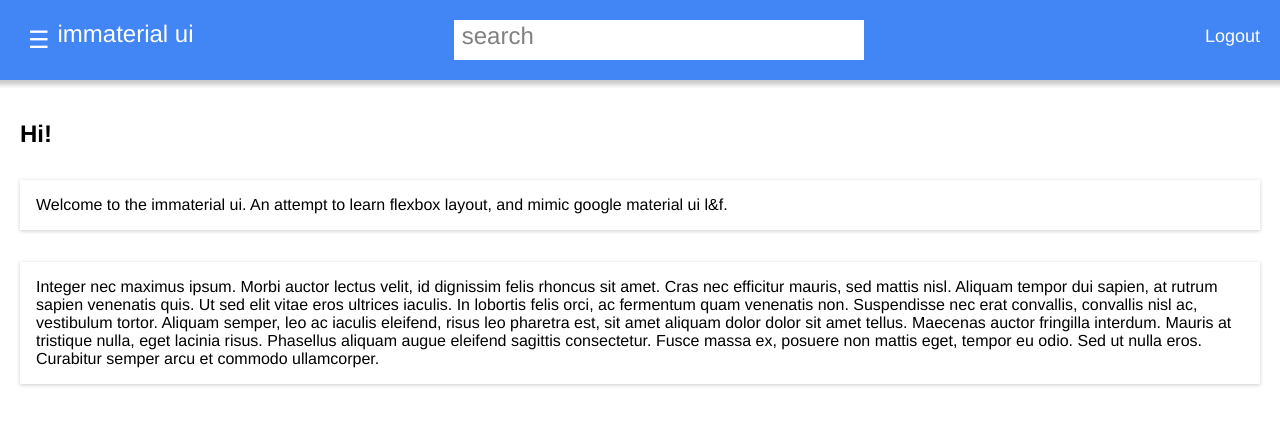
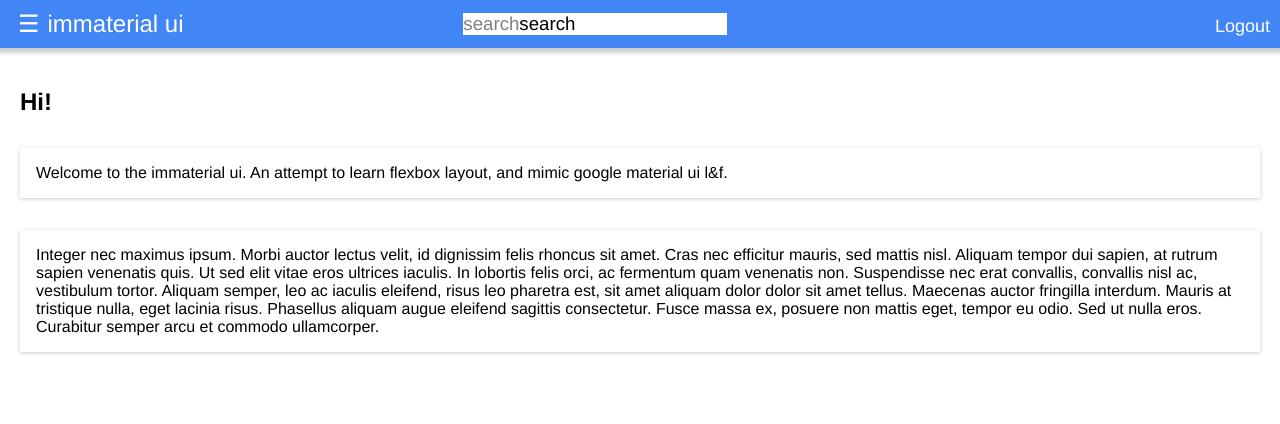
Before and after one commit to pokle/immaterial-ui, a plain HTML site: page index.html in a window 1280 px wide. Drawn offline with Linux system fonts and the light colour scheme.

Commit message:
Fixed up some nav and menu styling issues

```diff
--- a/index.html
+++ b/index.html
@@ -23,13 +23,14 @@
       </ul>
     </nav>
 
+    <div class="sideNavContent">
       <div class="page">
         <header>
           <button id="navButton" onclick="toggleSideNav()">☰</button>
           <span>immaterial&nbsp;ui</span>
           <div class="searchbox">
             <label for="search">search</label>
-          <input id="search" type="search" />
+            <input id="search" type="text" value="search" />
           </div>
           <span class="right"><a href="#">Logout</a></span>
         </header>
@@ -39,9 +40,17 @@
             Welcome to the immaterial ui. An attempt to learn flexbox layout, and mimic google material ui l&f.
           </div>
           <div class="box">
-          Integer nec maximus ipsum. Morbi auctor lectus velit, id dignissim felis rhoncus sit amet. Cras nec efficitur mauris, sed mattis nisl. Aliquam tempor dui sapien, at rutrum sapien venenatis quis. Ut sed elit vitae eros ultrices iaculis. In lobortis felis orci, ac fermentum quam venenatis non. Suspendisse nec erat convallis, convallis nisl ac, vestibulum tortor. Aliquam semper, leo ac iaculis eleifend, risus leo pharetra est, sit amet aliquam dolor dolor sit amet tellus. Maecenas auctor fringilla interdum. Mauris at tristique nulla, eget lacinia risus. Phasellus aliquam augue eleifend sagittis consectetur. Fusce massa ex, posuere non mattis eget, tempor eu odio. Sed ut nulla eros. Curabitur semper arcu et commodo ullamcorper.
+            Integer nec maximus ipsum. Morbi auctor lectus velit, id dignissim felis rhoncus sit amet. Cras nec efficitur mauris, sed
+            mattis nisl. Aliquam tempor dui sapien, at rutrum sapien venenatis quis. Ut sed elit vitae eros ultrices iaculis.
+            In lobortis felis orci, ac fermentum quam venenatis non. Suspendisse nec erat convallis, convallis nisl ac, vestibulum
+            tortor. Aliquam semper, leo ac iaculis eleifend, risus leo pharetra est, sit amet aliquam dolor dolor sit amet
+            tellus. Maecenas auctor fringilla interdum. Mauris at tristique nulla, eget lacinia risus. Phasellus aliquam
+            augue eleifend sagittis consectetur. Fusce massa ex, posuere non mattis eget, tempor eu odio. Sed ut nulla eros.
+            Curabitur semper arcu et commodo ullamcorper.
           </div>
         </article>
+      </div>
+
     </div>
 
   </div>
--- a/styles.scss
+++ b/styles.scss
@@ -1,8 +1,8 @@
 body {
+  display: flex;
   font-family: 'Helvetica Neue', Helvetica, Arial, sans-serif;
   padding: 0px;
   margin: 0px;
-  flex: 1 0 auto;
 }
 
 .sideNavWrapper {
@@ -11,12 +11,13 @@ body {
 }
 
 nav#sideNav {
-  padding: 0px;
-  height: 100vh;
-  // min-width: 30hw;
   display: flex;
   flex-direction: column;
-  flex: 1 0 auto;
+
+  flex: 1 3;
+  height: 100vh;
+
+  padding: 0px;
   background: white;
   z-index: 1;
   outline: 1px solid black;
@@ -55,18 +56,24 @@ nav#sideNav {
   }
 }
 
+.sideNavContent {
+  display: flex;
+  flex: 3 1;
+}
+
 .page {
   display: flex;
-  flex-grow: 5;
   flex-direction: column;
 }
 
 header {
   display: flex;
-  flex-direction: row;
-  padding: 20px;
-  height: 40px;
+  flex-flow: row nowrap;
+  justify-content: center;
+  align-items: center;
+  padding: 10px;
   z-index: 1;
+
   // box-shadow: 0px 0px 10px 5px rgba(0, 0, 0, 0.2);
   box-shadow: rgba(0, 0, 0, 0.2) 0px 0px 4px 5px;
 
@@ -90,32 +97,44 @@ header {
   }
 
   span {
-    flex: 1;
-    flex-wrap: nowrap;
+    flex: 1 1 auto;
+    display: inline-block;
   }
 
   span.right {
-    flex: 1;
+    flex: 1 1 auto;
+    display: inline-block;
     text-align: right;
   }
 
   .searchbox {
+    flex: 1 1 8em;
     display: flex;
-    flex-direction: row;
+    flex-flow: row nowrap;
 
     label {
+      padding: 0;
+      margin: 0 0 auto;
+      display: inline-block;
+      -webkit-appearance: none;
       background: white;
       color: gray;
-      padding: 2px 8px;
+      // padding: 2px 8px;
+      font-family: Helvetica;
+      font-size: 14pt;
     }
 
-    input[type="search"] {
-      flex: 1;
-      padding: 0px 6px;
-      margin: 0px;
+    input {
+      padding: 0;
+      margin: 0 0 auto;
+      display: inline-block;
+      -webkit-appearance: none;
+      // flex: 1 1 12em;
+      // padding: 0px 6px;
+      // margin: 0px;
       border: none;
-      font-size: inherit;
-      -webkit-appearance: none;
+      font-family: Helvetica;
+      font-size: 14pt;
     }
 
     input:focus {
```
Also changed, not shown: styles.css. Lines whose indentation alone changed are shown as unchanged.
